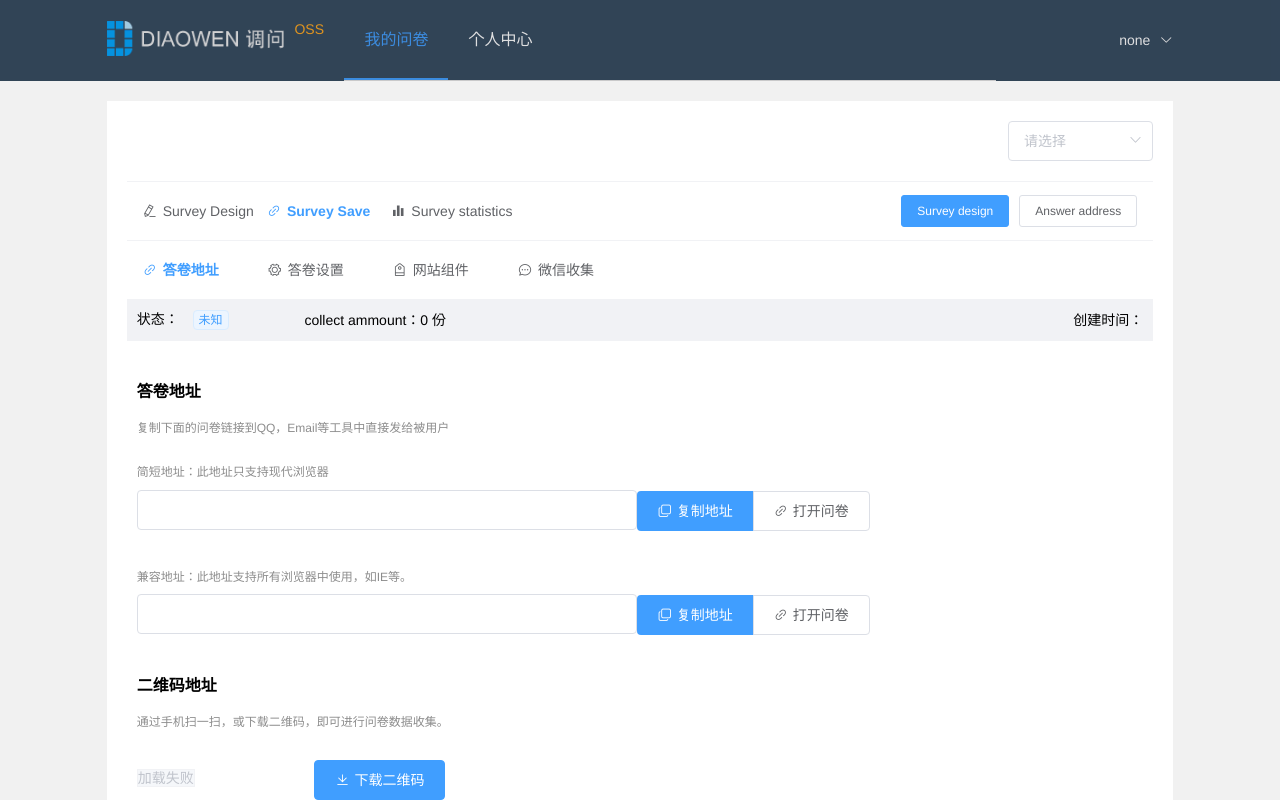
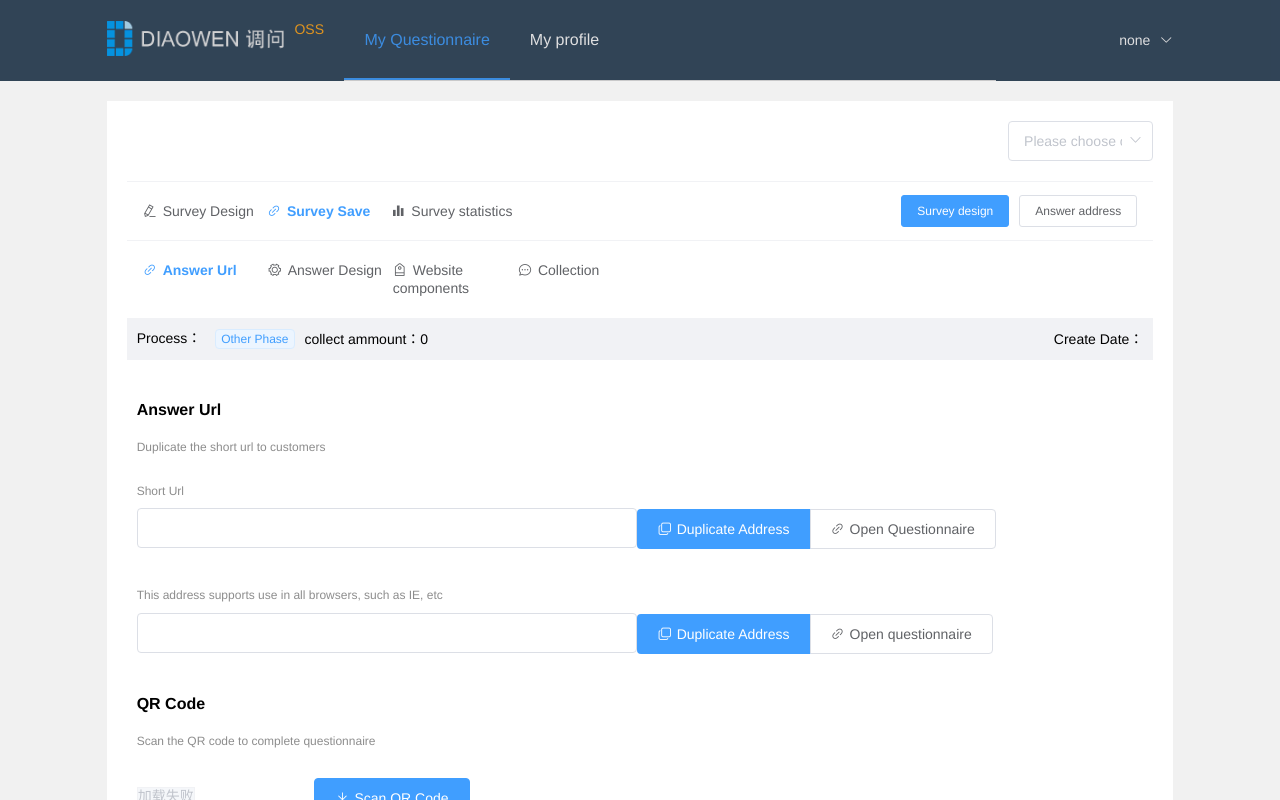
Before and after one commit to YuKiAndrew/survey_platfrom_front_end, a Vue app: page /#/dw/survey/c/url/1 in a window 1280 px wide. Shown: the top 800 px of the page. Built offline with nearby package versions, Linux system fonts and the light colour scheme; no server answers.

Commit message:
chore: alter language

```diff
--- a/src/components/common/DwSurveyDcsWrapper.vue
+++ b/src/components/common/DwSurveyDcsWrapper.vue
@@ -12,10 +12,10 @@
                 </div>
               </el-col>
               <el-col :span="4">
-                <el-select :value="survey.surveyState" v-model="survey.surveyState" placeholder="请选择" @change="surveyStateChange" >
-                  <el-option key="0" :value="0" label="设计中" ></el-option>
-                  <el-option key="1" :value="1" label="发布收集" ></el-option>
-                  <el-option key="2" :value="2" label="收集结束" ></el-option>
+                <el-select :value="survey.surveyState" v-model="survey.surveyState" placeholder="Please choose one of options" @change="surveyStateChange" >
+                  <el-option key="0" :value="0" label="Design" ></el-option>
+                  <el-option key="1" :value="1" label="Publish" ></el-option>
+                  <el-option key="2" :value="2" label="End of Collection" ></el-option>
                 </el-select>
               </el-col>
             </el-row>
@@ -41,24 +41,24 @@
             <div class="dw-dcs-main-survey-step-item" style="padding-left: 16px;">
               <el-row v-show="isAnswerUrl || isSurveySet || isSiteShare || isSiteComp || isAnswerWx">
                 <el-col :span="3">
-                  <router-link :to="`${prevPath}/survey/c/url/${survey.id}`" :class="{ 'dw-link-primary' : isAnswerUrl}" class="dw-link" ><i class="el-icon-link"></i>答卷地址</router-link>
+                  <router-link :to="`${prevPath}/survey/c/url/${survey.id}`" :class="{ 'dw-link-primary' : isAnswerUrl}" class="dw-link" ><i class="el-icon-link"></i>Answer Url</router-link>
                 </el-col>
                 <el-col :span="3">
-                  <router-link :to="`${prevPath}/survey/c/attr/${survey.id}`" :class="{ 'dw-link-primary' : isSurveySet}" class="dw-link" ><i class="el-icon-setting"></i>答卷设置</router-link>
+                  <router-link :to="`${prevPath}/survey/c/attr/${survey.id}`" :class="{ 'dw-link-primary' : isSurveySet}" class="dw-link" ><i class="el-icon-setting"></i>Answer Design</router-link>
                 </el-col>
                 <el-col :span="3">
-                  <router-link :to="`${prevPath}/survey/c/comp/${survey.id}`" :class="{ 'dw-link-primary' : isSiteComp}" class="dw-link" ><i class="el-icon-discount"></i>网站组件</router-link>
+                  <router-link :to="`${prevPath}/survey/c/comp/${survey.id}`" :class="{ 'dw-link-primary' : isSiteComp}" class="dw-link" ><i class="el-icon-discount"></i>Website components</router-link>
                 </el-col>
                 <el-col :span="3">
-                  <router-link :to="`${prevPath}/survey/c/weixin/${survey.id}`" :class="{ 'dw-link-primary' : isAnswerWx}" class="dw-link" ><i class="el-icon-chat-dot-round"></i>微信收集</router-link>
+                  <router-link :to="`${prevPath}/survey/c/weixin/${survey.id}`" :class="{ 'dw-link-primary' : isAnswerWx}" class="dw-link" ><i class="el-icon-chat-dot-round"></i>Collection</router-link>
                 </el-col>
               </el-row>
               <el-row v-show="isSurveyChart || isAnswerData">
                 <el-col :span="3">
-                  <router-link :to="`${prevPath}/survey/d/chart/${survey.id}`" :class="{ 'dw-link-primary' : isSurveyChart}" class="dw-link" ><i class="el-icon-discount"></i>默认统计</router-link>
+                  <router-link :to="`${prevPath}/survey/d/chart/${survey.id}`" :class="{ 'dw-link-primary' : isSurveyChart}" class="dw-link" ><i class="el-icon-discount"></i>Statistics</router-link>
                 </el-col>
                 <el-col :span="3">
-                  <router-link :to="`${prevPath}/survey/d/data/${survey.id}`" :class="{ 'dw-link-primary' : isAnswerData}" class="dw-link" ><i class="el-icon-receiving"></i>原始数据</router-link>
+                  <router-link :to="`${prevPath}/survey/d/data/${survey.id}`" :class="{ 'dw-link-primary' : isAnswerData}" class="dw-link" ><i class="el-icon-receiving"></i>Raw Data</router-link>
                 </el-col>
                 <el-col :span="3"></el-col>
                 <el-col :span="3"></el-col>
@@ -67,18 +67,18 @@
             <div class="dw-dcs-main-survey-step-item dw-dcs-main-survey-step-item-status" >
               <el-row type="flex" justify="space-between" align="middle">
                 <el-col :span="4">
-                  <div>状态：
-                    <el-tag v-if="survey.surveyState === 0" size="mini" >设计中</el-tag>
-                    <el-tag v-else-if="survey.surveyState === 1" type="success" size="mini" >收集中</el-tag>
-                    <el-tag v-else-if="survey.surveyState === 2" type="info" size="mini" >收集结束</el-tag>
-                    <el-tag v-else disable-transitions style="margin-left: 10px" size="mini" >未知</el-tag>
+                  <div>Process：
+                    <el-tag v-if="survey.surveyState === 0" size="mini" >Design Phase</el-tag>
+                    <el-tag v-else-if="survey.surveyState === 1" type="success" size="mini" >Collect Phase</el-tag>
+                    <el-tag v-else-if="survey.surveyState === 2" type="info" size="mini" >Complete</el-tag>
+                    <el-tag v-else disable-transitions style="margin-left: 10px" size="mini" >Other Phase</el-tag>
                   </div>
                 </el-col>
                 <el-col :span="4">
-                  <div>collect ammount：{{ survey.answerNum != null ? survey.answerNum : 0 }} 份</div>
+                  <div>collect ammount：{{ survey.answerNum != null ? survey.answerNum : 0 }}</div>
                 </el-col>
                 <el-col :span="16" style="text-align: right;">
-                  创建时间：{{ survey.createDate }}
+                  Create Date：{{ survey.createDate }}
                 </el-col>
               </el-row>
             </div>
@@ -138,9 +138,9 @@ export default {
       dwSurveyUpState(this.$route.params.id, this.survey.surveyState).then((response) => {
         const httpResult = response.data
         if (httpResult.resultCode === 200) {
-          this.$message.success('问卷状态设置成功')
+          this.$message.success('Survey Status has been successfully set!')
         } else {
-          this.$message.error('问卷状态设置失败')
+          this.$message.error('Fail to set survey state!')
         }
       })
     },
@@ -151,7 +151,7 @@ export default {
         this.survey.answerUrl = location.origin + '/#/diaowen/' + this.survey.sid
         this.survey.answerUrl1 = location.origin + '/static/diaowen/answer-p.html?sid=' + this.survey.sid
         this.survey.answerUrlQR = process.env.DW_API_URL+'/api/dwsurvey/anon/response/answerTD.do?surveyId=' + this.survey.id
-        this.survey.siteCompCodeRoot = '<div id="dwsurveyWebAnswerCompCode"><div id="dwsurveyWebSiteFixed" style="position: fixed; right: 0px; left: auto; top: 520px; z-index: 99999;"><a target=\'_blank\' id="dwsurveyWebSiteFixedA" href="' + this.survey.answerUrl + '" style="background-color: rgb(24, 144, 255); width: 15px; display: block; padding: 10px 6px 10px 10px; color: white; cursor: pointer; float: right; vertical-align: middle; text-decoration: none; font-size: 12px; box-sizing: content-box; line-height: 20px;">问卷调查</a></div></div>'
+        this.survey.siteCompCodeRoot = '<div id="dwsurveyWebAnswerCompCode"><div id="dwsurveyWebSiteFixed" style="position: fixed; right: 0px; left: auto; top: 520px; z-index: 99999;"><a target=\'_blank\' id="dwsurveyWebSiteFixedA" href="' + this.survey.answerUrl + '" style="background-color: rgb(24, 144, 255); width: 15px; display: block; padding: 10px 6px 10px 10px; color: white; cursor: pointer; float: right; vertical-align: middle; text-decoration: none; font-size: 12px; box-sizing: content-box; line-height: 20px;">Survey Investigation</a></div></div>'
         this.survey.surveyDetail.effective = resultData.surveyDetail.effective === 1
         this.survey.surveyDetail.effectiveIp = resultData.surveyDetail.effectiveIp === 1
         this.survey.surveyDetail.refresh = resultData.surveyDetail.refresh === 1
--- a/src/components/layouts/DwHeader.vue
+++ b/src/components/layouts/DwHeader.vue
@@ -21,9 +21,9 @@
                       {{ userName }} <i class="el-icon-arrow-down el-icon--right"></i>
                     </span>
                     <el-dropdown-menu slot="dropdown">
-                      <el-dropdown-item command="myAccount">我的账号</el-dropdown-item>
-                      <el-dropdown-item command="updatePwd">修改密码</el-dropdown-item>
-                      <el-dropdown-item command="logout">退出登录</el-dropdown-item>
+                      <el-dropdown-item command="myAccount">My Account</el-dropdown-item>
+                      <el-dropdown-item command="updatePwd">Change Password</el-dropdown-item>
+                      <el-dropdown-item command="logout">Login Out</el-dropdown-item>
                     </el-dropdown-menu>
                   </el-dropdown>
                 </div>
--- a/src/components/layouts/DwHeaderLogin.vue
+++ b/src/components/layouts/DwHeaderLogin.vue
@@ -15,12 +15,12 @@
                 </a>
               </el-col>
               <el-col :span="16">
-                <div style="padding-left: 60px;color: white;">DWSurvey OSS 社区版 - Vue</div>
+                <div style="padding-left: 60px;color: white;">Survey Service</div>
               </el-col>
               <el-col :span="4" style="text-align: right;" >
                 <div>
                   <div style="height: 80px;line-height: 80px;">
-                    <el-button type="primary">登录</el-button>
+                    <el-button type="primary">Login in</el-button>
                   </div>
                 </div>
               </el-col>
--- a/src/components/layouts/DwNavMenu.vue
+++ b/src/components/layouts/DwNavMenu.vue
@@ -8,9 +8,9 @@
     class="dw-menu-height dw-menu"
     router
     @select="handleSelect">
-    <el-menu-item index="/dw/survey" >我的问卷</el-menu-item>
-    <el-menu-item index="/dw/user" >个人中心</el-menu-item>
-    <el-menu-item v-has-dw-role="'DWSURVEY_SUPER_ADMIN'" index="/dw/admin/user" >用户管理</el-menu-item>
+    <el-menu-item index="/dw/survey" >My Questionnaire</el-menu-item>
+    <el-menu-item index="/dw/user" >My profile</el-menu-item>
+    <el-menu-item v-has-dw-role="'DWSURVEY_SUPER_ADMIN'" index="/dw/admin/user" >User Management</el-menu-item>
   </el-menu>
 </template>
 <script>
--- a/src/views/dw-survey/dw-collect/DwAnswerUrlMain.vue
+++ b/src/views/dw-survey/dw-collect/DwAnswerUrlMain.vue
@@ -2,48 +2,48 @@
   <div>
     <div>
       <div class="dw-dcs-main-title">
-        <h4>答卷地址</h4>
-        <div class="dw-dcs-main-p">复制下面的问卷链接到QQ，Email等工具中直接发给被用户</div>
+        <h4>Answer Url</h4>
+        <div class="dw-dcs-main-p">Duplicate the short url to customers</div>
       </div>
       <div class="dw-dcs-main-content">
         <div class="dw-dcs-main-title">
-          <div class="dw-dcs-main-p">简短地址：此地址只支持现代浏览器</div>
+          <div class="dw-dcs-main-p">Short Url</div>
         </div>
         <el-input id="copyCodeInput" v-model="survey.answerUrl" readonly style="width: 500px;" ></el-input>
         <el-button-group>
-          <el-button type="primary" icon="el-icon-copy-document" @click="copyActiveCode($event,survey.answerUrl )" >复制地址</el-button>
-          <el-link :href="survey.answerUrl" :underline="false" target="_blank" ><el-button icon="el-icon-link" style="border-bottom-left-radius: 0px;border-top-left-radius: 0px;" >打开问卷</el-button></el-link>
+          <el-button type="primary" icon="el-icon-copy-document" @click="copyActiveCode($event,survey.answerUrl )" >Duplicate Address</el-button>
+          <el-link :href="survey.answerUrl" :underline="false" target="_blank" ><el-button icon="el-icon-link" style="border-bottom-left-radius: 0px;border-top-left-radius: 0px;" >Open Questionnaire</el-button></el-link>
         </el-button-group>
       </div>
       <div class="dw-dcs-main-content">
         <div class="dw-dcs-main-title">
           <div class="dw-dcs-main-p">
-            兼容地址：此地址支持所有浏览器中使用，如IE等。
+            This address supports use in all browsers, such as IE, etc
           </div>
         </div>
         <el-input id="copyCodeInput" v-model="survey.answerUrl1" readonly style="width: 500px;" ></el-input>
         <el-button-group>
-          <el-button type="primary" icon="el-icon-copy-document" @click="copyActiveCode($event,survey.answerUrl1 )" >复制地址</el-button>
-          <el-link :href="survey.answerUrl1" :underline="false" target="_blank" ><el-button icon="el-icon-link" style="border-bottom-left-radius: 0px;border-top-left-radius: 0px;" >打开问卷</el-button></el-link>
+          <el-button type="primary" icon="el-icon-copy-document" @click="copyActiveCode($event,survey.answerUrl1 )" >Duplicate Address</el-button>
+          <el-link :href="survey.answerUrl1" :underline="false" target="_blank" ><el-button icon="el-icon-link" style="border-bottom-left-radius: 0px;border-top-left-radius: 0px;" >Open questionnaire</el-button></el-link>
         </el-button-group>
       </div>
     </div>
     <div>
       <div class="dw-dcs-main-title">
-        <h4>二维码地址</h4>
-        <div class="dw-dcs-main-p">通过手机扫一扫，或下载二维码，即可进行问卷数据收集。</div>
+        <h4>QR Code</h4>
+        <div class="dw-dcs-main-p">Scan the QR code to complete questionnaire</div>
       </div>
       <div class="dw-dcs-main-content">
         <el-row type="flex" justify="start" align="middle">
           <el-col :span="4">
             <el-image :src="survey.answerUrlQR" class="dw-dcs-main-img">
               <div slot="placeholder" class="image-slot">
-                加载中<span class="dot">...</span>
+                loading<span class="dot">...</span>
               </div>
             </el-image>
           </el-col>
           <el-col :span="20">
-            <el-button type="primary" icon="el-icon-download" style="margin-left: 10px;" @click="downloadAnswerImg(`${survey.answerUrlQR}&down=1`)" >下载二维码</el-button>
+            <el-button type="primary" icon="el-icon-download" style="margin-left: 10px;" @click="downloadAnswerImg(`${survey.answerUrlQR}&down=1`)" >Scan QR Code</el-button>
           </el-col>
         </el-row>
       </div>
@@ -76,7 +76,7 @@ export default {
       console.debug(this.survey)
       const clipboard = new Clipboard(e.target, {text: () => text})
       clipboard.on('success', e => {
-        this.$message({type: 'success', message: '复制成功'})
+        this.$message({type: 'success', message: 'Successful Duplicate'})
         // 释放内存
         clipboard.off('error')
         clipboard.off('success')
@@ -84,7 +84,7 @@ export default {
       })
       clipboard.on('error', e => {
         // 不支持复制
-        this.$message({type: 'warning', message: '该浏览器不支持自动复制'})
+        this.$message({type: 'warning', message: 'The browser does not support the clipboard'})
         // 释放内存
         clipboard.off('error')
         clipboard.off('success')
```
